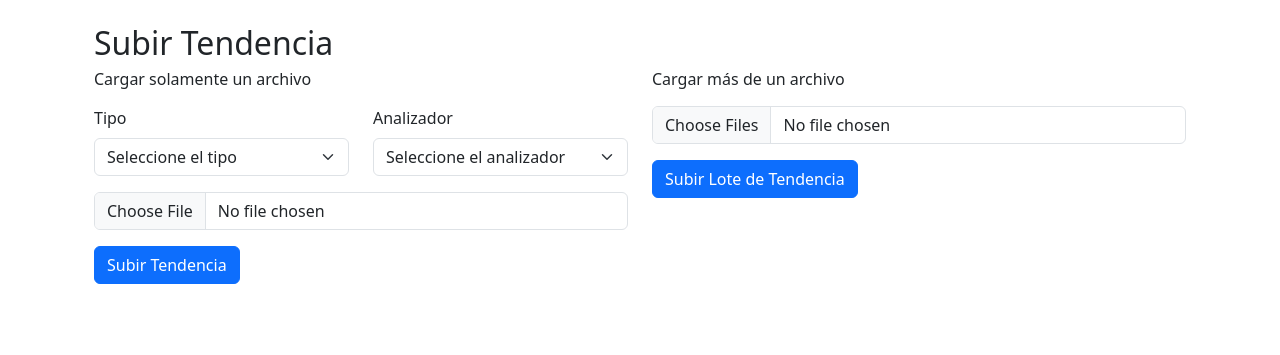
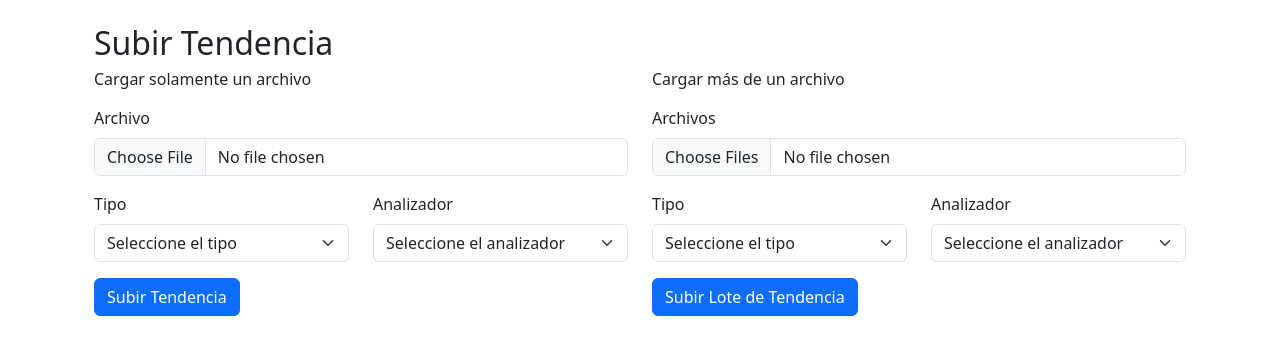
Before and after one commit to Levting/Lexel, a Django app: page /calidad-producto/tendencias/crear in a window 1280 px wide. Shown: the part 56-411 px from the top of the page. Run offline with Django 5.2, Linux system fonts and the light colour scheme; data that the repository does not hold is empty.

Commit message:
Cambios Primera Presentación

```diff
--- a/calidad_producto/templates/armonicos/armonico_detalle.html
+++ b/calidad_producto/templates/armonicos/armonico_detalle.html
@@ -23,8 +23,7 @@
           <th scope="row">{{ forloop.counter }}
           <td>{{ columna }}</td>
           <td>{{ info.conteo }}</td>
-          <td>{{ info.porcentaje  }} %</td>
-
+          <td>{{ info.porcentaje }} %</td>
         </tr>
       {% endfor %}
     </table>
--- a/calidad_producto/templates/tendencias/crear_tendencia.html
+++ b/calidad_producto/templates/tendencias/crear_tendencia.html
@@ -15,9 +15,7 @@
 
 
 
-
               alert-success
-
 
 
 
@@ -25,9 +23,7 @@
 
 
 
-
               alert-danger
-
 
 
 
@@ -42,6 +38,13 @@
         <h6 class="mb-3">Cargar solamente un archivo</h6>
         <form class="needs-validation" action="{% url 'crear_tendencia_unico' %}" method="post" enctype="multipart/form-data" novalidate>
           {% csrf_token %}
+
+          <!-- Input para el archivo -->
+          <div class="mb-3">
+            <label for="archivo_unico" class="form-label">Archivo</label>
+            <input type="file" id="archivo_unico" name="archivo_unico" class="form-control" accept=".xlsx,.xls" required />
+            <div class="invalid-feedback">Por favor, seleccione un archivo .xlsx o .xls.</div>
+          </div>
 
           <div class="row">
             <!-- Select para Tipo -->
@@ -69,12 +72,6 @@
             </div>
           </div>
 
-          <!-- Input para el archivo -->
-          <div class="mb-3">
-            <input type="file" id="archivo_unico" name="archivo_unico" class="form-control" accept=".xlsx,.xls" required />
-            <div class="invalid-feedback">Por favor, seleccione un archivo .xlsx o .xls.</div>
-          </div>
-
           <button type="submit" class="btn btn-primary">Subir Tendencia</button>
         </form>
       </div>
@@ -83,10 +80,40 @@
         <h6 class="mb-3">Cargar más de un archivo</h6>
         <form class="needs-validation" action="{% url 'crear_tendencia_lote' %}" method="post" enctype="multipart/form-data" novalidate>
           {% csrf_token %}
+
+          <!-- Input para los archivos -->
           <div class="mb-3">
+            <label for="archivo_unico" class="form-label">Archivos</label>
             <input type="file" id="archivos_lote" name="archivos_lote" class="form-control" accept=".xlsx,.xls" multiple required />
             <div class="invalid-feedback">Por favor, seleccione uno o varios archivos .xlsx o .xls.</div>
           </div>
+
+          <div class="row">
+            <!-- Select para Tipo -->
+            <div class="col-md-6 mb-3">
+              <label for="tipo" class="form-label">Tipo</label>
+              <select id="tipo" name="tipo" class="form-select" required>
+                <option value="" disabled selected>Seleccione el tipo</option>
+                {% for tipo in tipos %}
+                  <option value="{{ tipo.id }}">{{ tipo.nombre }}</option>
+                {% endfor %}
+              </select>
+              <div class="invalid-feedback">Por favor, seleccione un tipo.</div>
+            </div>
+
+            <!-- Select para Analizador -->
+            <div class="col-md-6 mb-3">
+              <label for="analizador" class="form-label">Analizador</label>
+              <select id="analizador" name="analizador" class="form-select" required>
+                <option value="" disabled selected>Seleccione el analizador</option>
+                {% for analizador in analizadores %}
+                  <option value="{{ analizador.id }}">{{ analizador.nombre }}</option>
+                {% endfor %}
+              </select>
+              <div class="invalid-feedback">Por favor, seleccione un analizador.</div>
+            </div>
+          </div>
+
           <button type="submit" class="btn btn-primary">Subir Lote de Tendencia</button>
         </form>
       </div>
--- a/calidad_producto/templates/tendencias/tendencia_detalle.html
+++ b/calidad_producto/templates/tendencias/tendencia_detalle.html
@@ -21,8 +21,7 @@
         <tr>
           <th scope="row">{{ forloop.counter }}
           <td>{{ columna }}</td>
-          <td>{{ info  }} %</td>
-
+          <td>{{ info }} %</td>
         </tr>
       {% endfor %}
     </table>
--- a/calidad_producto/views.py
+++ b/calidad_producto/views.py
@@ -163,7 +163,7 @@ def vista_tendencia_detalle(request, archivo_id):
 
     # Formatear el nombre de la columna, eliminando los "_", capitalizando, y añadiendo sufijo o símbolo
     archivo_info = {
-        columna.replace('_', ' ').capitalize(): f"{round(datos, 4)} %" if isinstance(datos, (int, float)) else datos
+        columna.replace('_', ' ').capitalize(): f"{round(datos, 4)}" if isinstance(datos, (int, float)) else datos
         for columna, datos in archivo_info.items()
     }
 
@@ -201,18 +201,13 @@ def crear_tendencia_unico(request):
     if request.method == 'POST':
         tipo_id = request.POST.get('tipo')
         analizador_id = request.POST.get('analizador')
-        valor_porcentaje =  None
-
-        print(f"\nTipo: {tipo_id}, Analizador: {analizador_id}\n")
+        valor_porcentaje = None
 
         # Procesar el archivo
         return procesar_archivo_unico(request, categoria_id, tipo_id, analizador_id, valor_porcentaje, depuracion_tendencia, 'vista_tendencias')
 
     # Si la solicitud no es POST, redirigir a la vista de crear tendencia
     return render(request, 'tendencias/crear_tendencia.html')
-
-
-
 
 
 def crear_tendencia_lote(request):
@@ -222,16 +217,17 @@ def crear_tendencia_lote(request):
 
     categoria_id = 2  # Tendencia, valor por defecto
 
-    tipo_id = 1  # Monofásico
-    # tipo_id = 2  # Trifásico
+    # Obtener los valores del formulario
+    if request.method == 'POST':
+        tipo_id = request.POST.get('tipo')
+        analizador_id = request.POST.get('analizador')
+        valor_porcentaje = None
 
-    analizador_id = 1  # SONEL
-    # analizador_id = 2  # AEMC
-    # analizador_id = 3  # METREL
+        # Procesar el archivo
+        return procesar_archivos_lote(request, categoria_id, tipo_id, analizador_id, valor_porcentaje, depuracion_tendencia, 'vista_tendencias')
 
-    valor_porcentaje = None  # Valor por defecto
-
-    return procesar_archivos_lote(request, categoria_id, tipo_id, analizador_id, valor_porcentaje, depuracion_tendencia, 'vista_tendencias')
+    # Si la solicitud no es POST, redirigir a la vista de crear tendencia
+    return render(request, 'tendencias/crear_tendencia.html')
 
 
 def eliminar_tendencia(request, archivo_id):
```
Also changed, not shown: calidad_producto/resources/depuracion_tendencia.py (+4 -4 lines).
